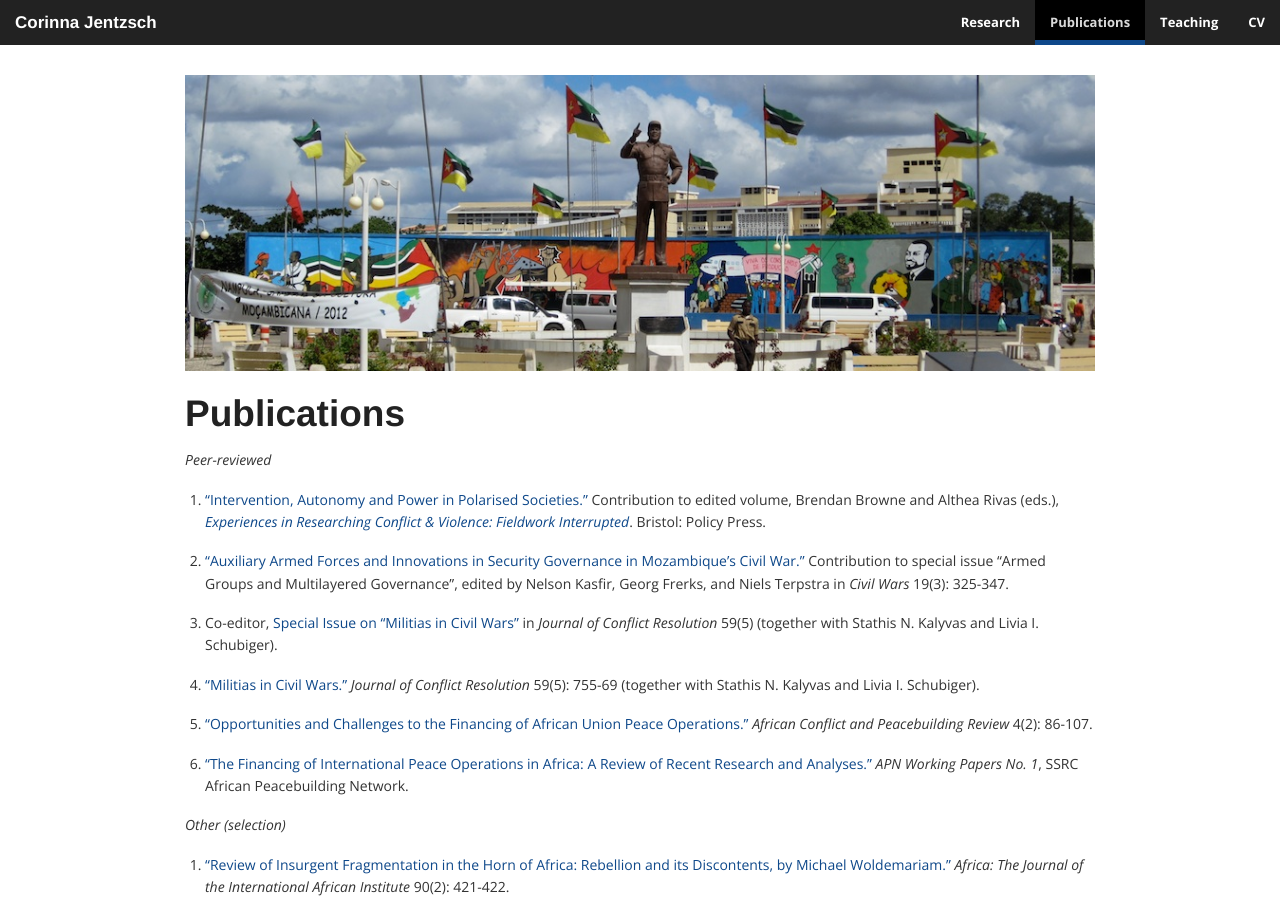
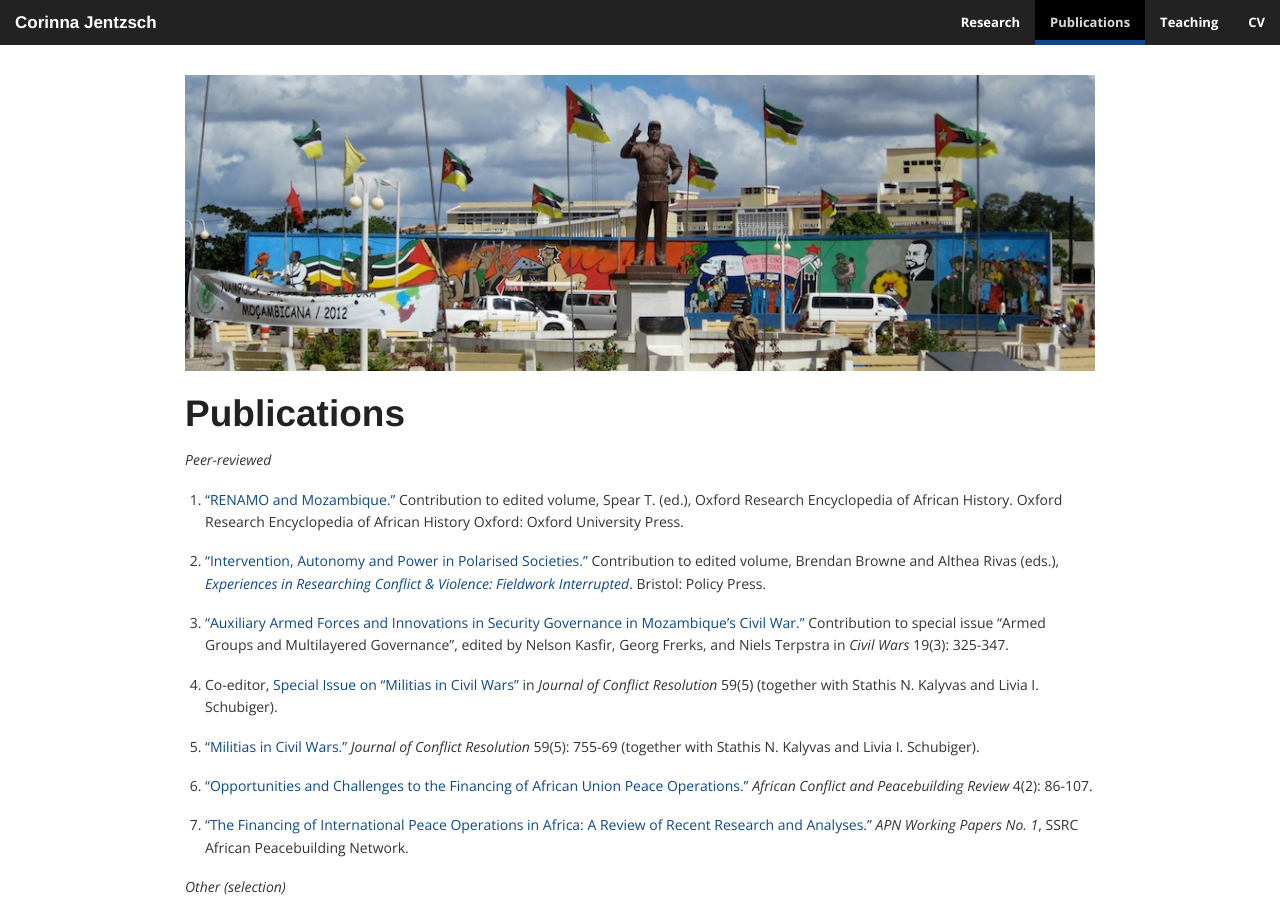
Before and after one commit to corinnajentzsch/corinnajentzsch.github.io, a Jekyll site: the page built from publications.md, in a window 1280 px wide and 900 px high. Built offline with Jekyll 4.4.1, drawn with Linux system fonts in a browser that asks for light colours.

Commit message:
Update publications.md

```diff
--- a/publications.md
+++ b/publications.md
@@ -9,6 +9,8 @@ title: Publications
 ## Publications
 
 _Peer-reviewed_
+2021. ["RENAMO and Mozambique."](http://doi.org/10.1093/acrefore/9780190277734.013.1028 "RENAMO and Mozambique") Contribution to edited volume, Spear T. (ed.), Oxford Research Encyclopedia of African History. Oxford Research Encyclopedia of African History Oxford: Oxford University Press.
+
 2018. [“Intervention, Autonomy and Power in Polarised Societies.”](https://openaccess.leidenuniv.nl/bitstream/handle/1887/71200/Jentzsch_2018_Intervention_autonomy_and_power_in_polarised_societies_T.pdf?sequence=1 "Intervention, Autonomy and Power") Contribution to edited volume, Brendan Browne and Althea Rivas (eds.), _[Experiences in Researching Conflict & Violence: Fieldwork Interrupted](https://policypress.co.uk/experiences-in-researching-conflict-and-violence)_. Bristol: Policy Press.
 
 2017. [“Auxiliary Armed Forces and Innovations in Security Governance in Mozambique’s Civil War.”](http://www.tandfonline.com/doi/full/10.1080/13698249.2017.1412752 "Auxiliary Armed Forces") Contribution to special issue “Armed Groups and Multilayered Governance”, edited by Nelson Kasfir, Georg Frerks, and Niels Terpstra in _Civil Wars_ 19(3): 325-347.
```
